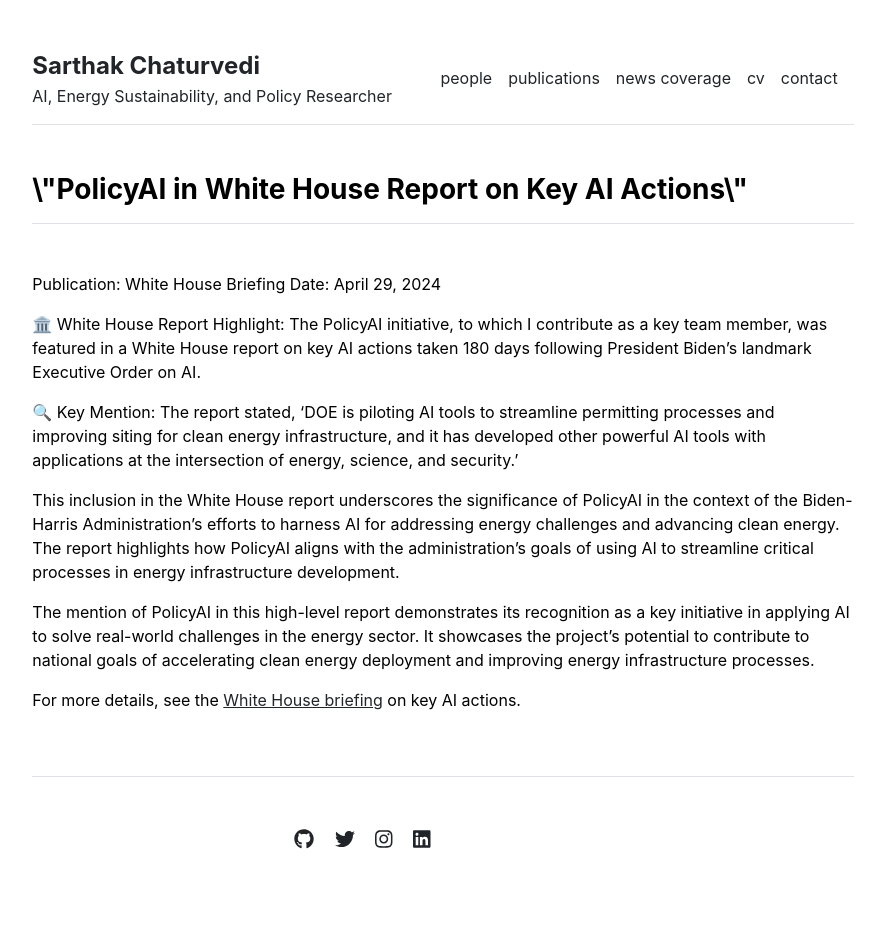
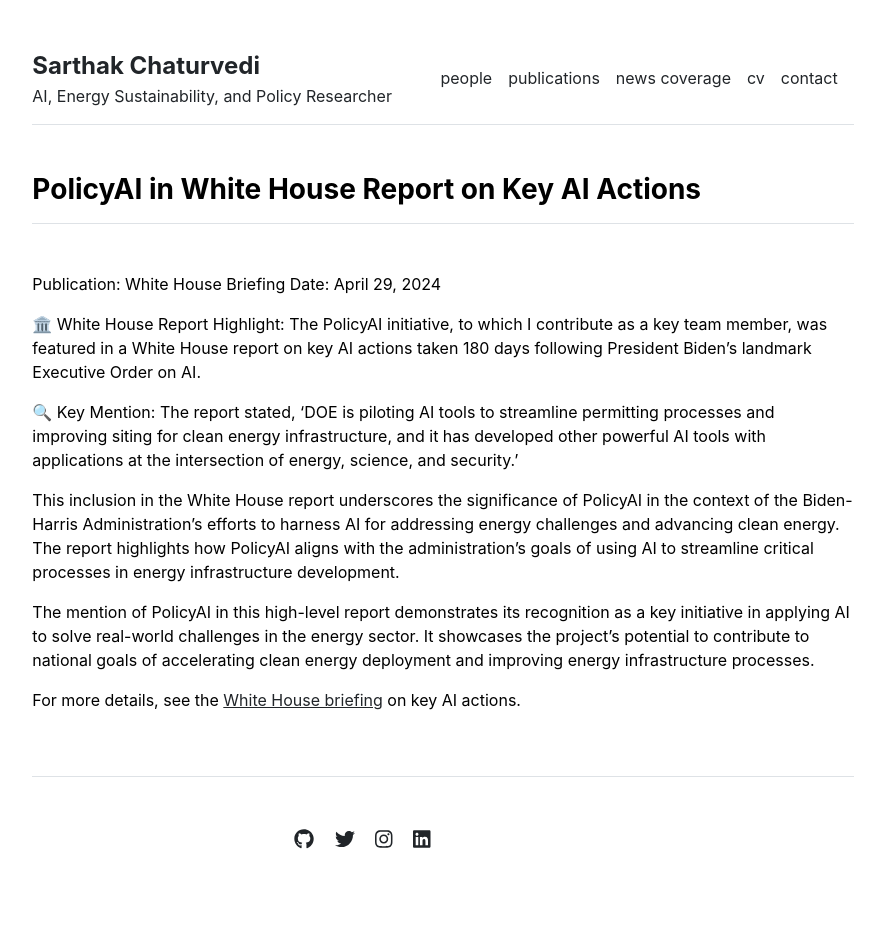
Before and after one commit to sarthakchat/sarthakchat.github.io, a Jekyll site: the page built from news-coverage/white-house-ai-recognition.md, in a window 1280 px wide. Shown: the whole page, without its empty margins (197-1080 px from the left). Built offline with Jekyll 4.4.1, drawn with Linux system fonts in a browser that asks for light colours.

```diff
--- a/news-coverage/white-house-ai-recognition.md
+++ b/news-coverage/white-house-ai-recognition.md
@@ -1,6 +1,6 @@
 ---
 layout: page
-title: \"PolicyAI in White House Report on Key AI Actions\"
+title: "PolicyAI in White House Report on Key AI Actions"
 ---
 
 Publication: White House Briefing
```
Also changed, not shown: news-coverage/ceq-policyai-report.md (+1 -1 lines), news-coverage/doe-ai-energy-report.md (+1 -1 lines), news-coverage/doe-policyai-feature.md (+1 -1 lines).
